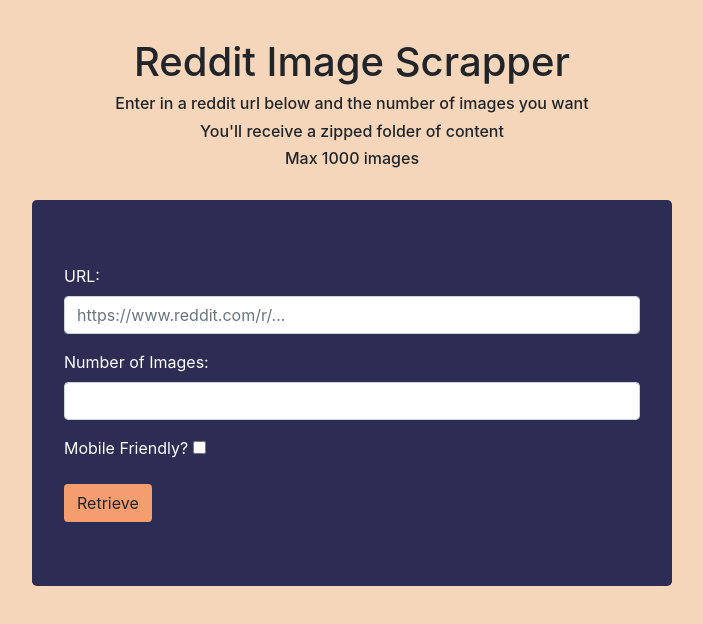
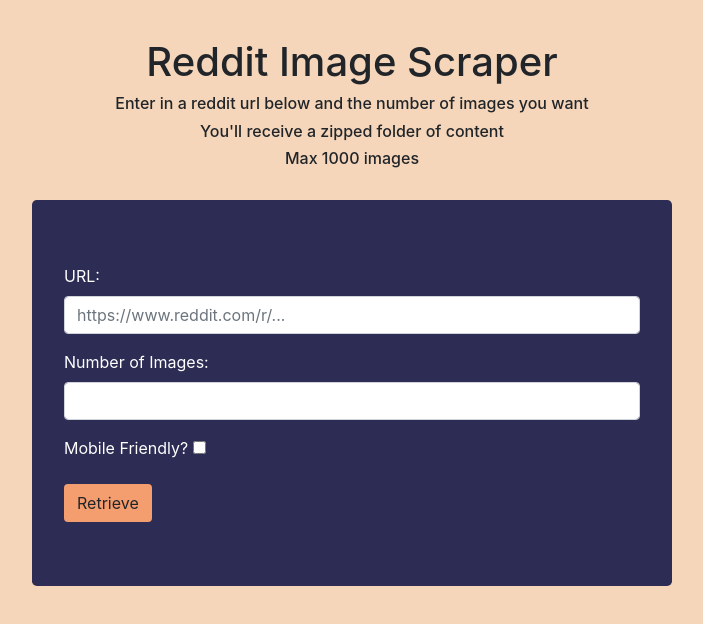
Before and after one commit to khalidsharmarke/reddit-image-scraper, a website: page public/form.html in a window 1280 px wide. Shown: the whole page, without its empty margins (288-991 px from the left). Drawn offline with nearby package versions, Linux system fonts and the light colour scheme; files that its build step writes are made by us from their sources; files whose address does not match are found by name.

Commit message:
Update form.html

```diff
--- a/public/form.html
+++ b/public/form.html
@@ -11,7 +11,7 @@
 <body>
     <div class="main">
         <div class="heading">
-            <h1>Reddit Image Scrapper</h1>
+            <h1>Reddit Image Scraper</h1>
             <h6>Enter in a reddit url below and the number of images you want</h6>
             <h6>You'll receive a zipped folder of content</h6>
             <h6>Max 1000 images</h6>
```
